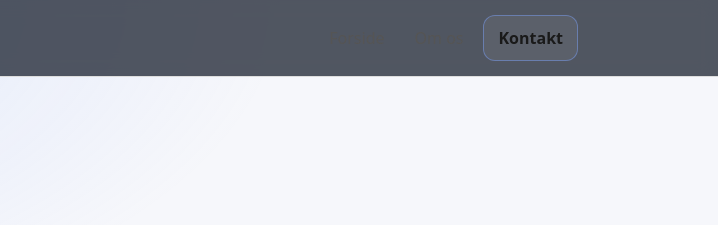
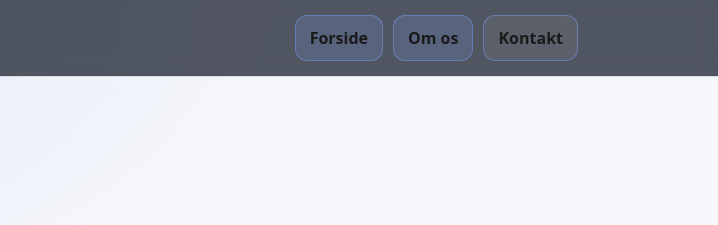
Before and after one commit to Supersnegl/safe2work_hjemmeside, a plain HTML site: page kontakt.html in a window 1280 px wide. Shown: the top 225 px of the page, 562-1280 px from the left. Drawn offline with Linux system fonts and the light colour scheme.

Commit message:
Update kontakt.html
buttons i header

```diff
--- a/kontakt.html
+++ b/kontakt.html
@@ -14,8 +14,8 @@
             <img src="/assets/logo.svg" alt="Safe2Work">
         </a>
       <nav>
-        <a href="/">Forside</a>
-        <a href="/om">Om os</a>
+        <a class ="btn"  href="/">Forside</a>
+        <a class ="btn" href="/om">Om os</a>
         <a aria-current="page" class="btn" href="/kontakt">Kontakt</a>
       </nav>
     </div>
```
